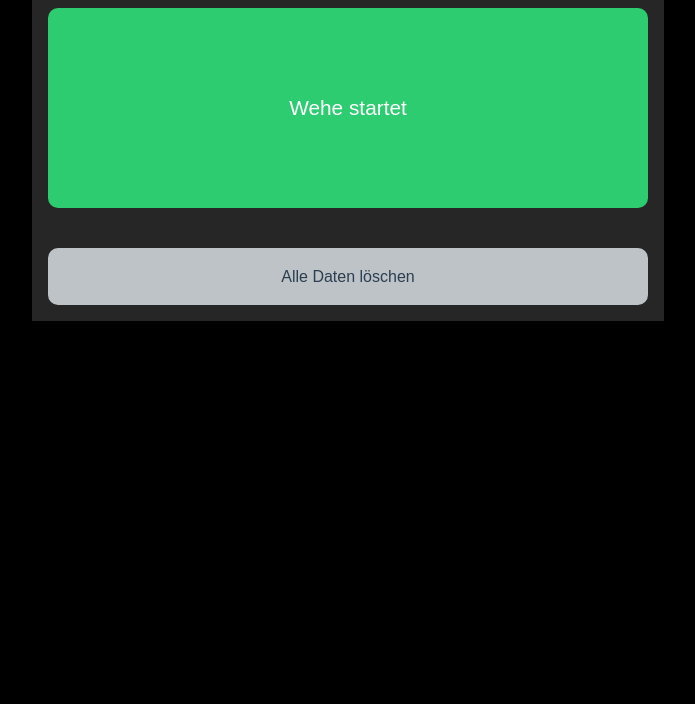
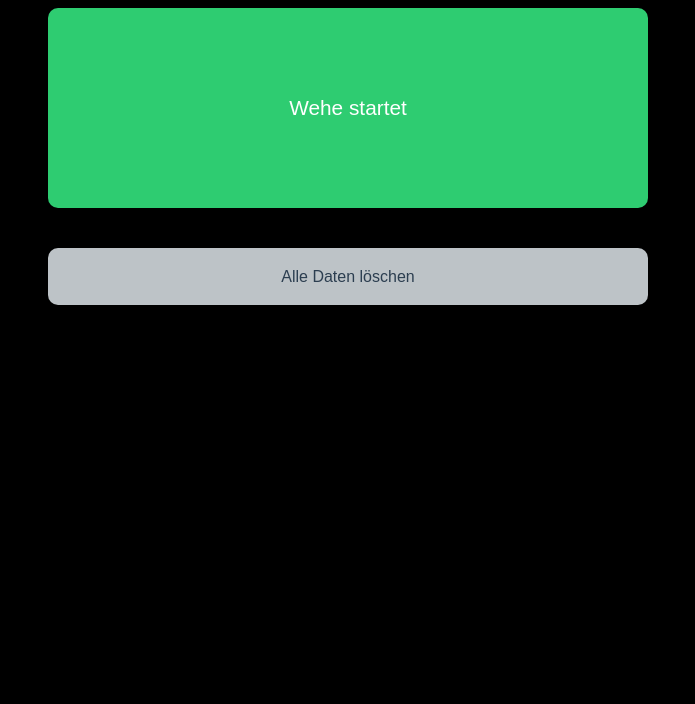
Before and after one commit to Andy-Hoch/WEHENTRACKER, a plain HTML site: page index.html in a window 1280 px wide. Shown: the part 96-800 px from the top of the page, without its empty margins (292-987 px from the left). Drawn offline with Linux system fonts and the light colour scheme.

Commit message:
Change main background color from dark to black

```diff
--- a/index.html
+++ b/index.html
@@ -18,9 +18,8 @@
     main {
       width: 100%;
       max-width: 600px;
-      background: #262626;
+      background: #000;
       padding: 1rem;
-      box-shadow: 0 10px 30px rgba(0,0,0,0.1);
     }
 
     h1 {
```
